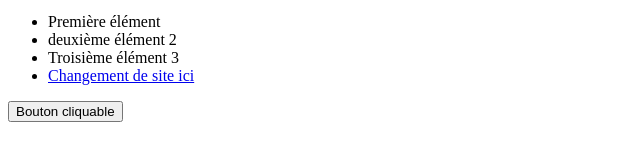
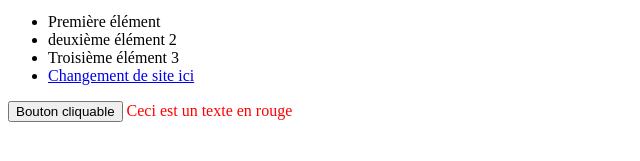
Before and after one commit to zahirtak/zahirtak.github.io, a plain HTML site: page index.html in a window 1280 px wide. Shown: the part 457-618 px from the top of the page, without its empty margins (0-640 px from the left). Drawn offline with Linux system fonts and the light colour scheme.

Commit message:
Update index.html

```diff
--- a/index.html
+++ b/index.html
@@ -31,6 +31,7 @@
 
 
    <button class="custom-button" onclick="click_me('Mon texte en argument')" >Bouton cliquable</button>
+    <font color="red">Ceci est un texte en rouge</font>
 
 </body>
 
```
